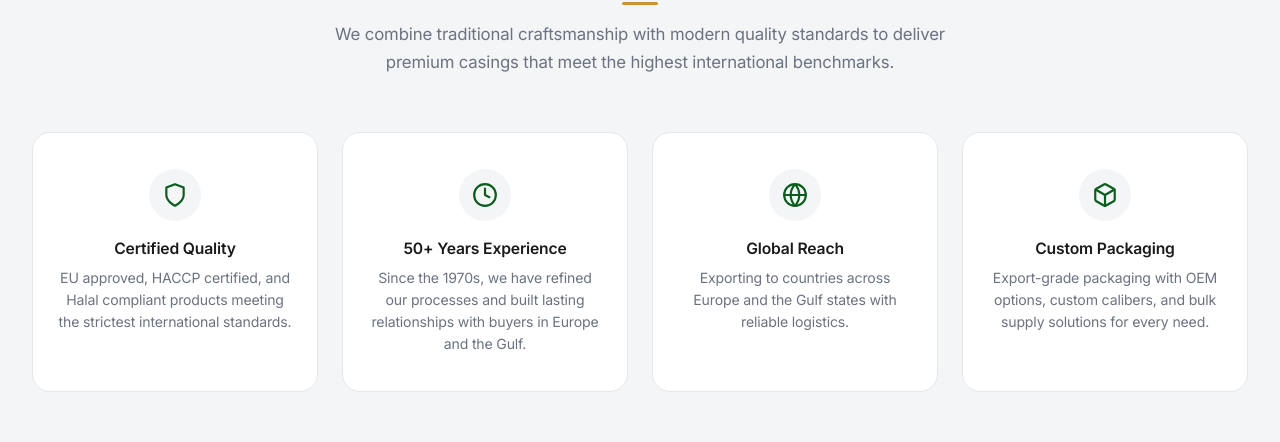
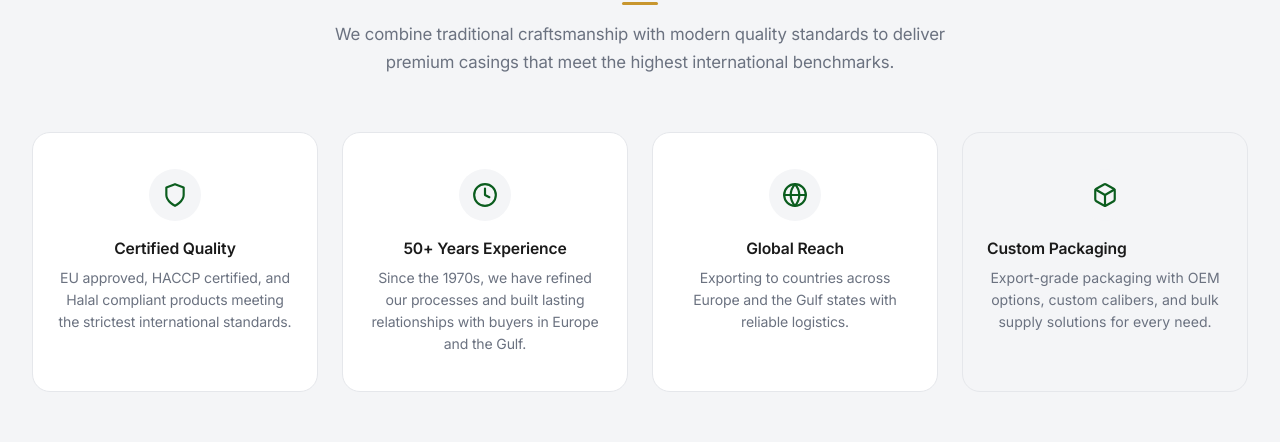
Before and after one commit to shahidenterprises/shahid-enterprises-2.0, a Next.js app: page / in a window 1280 px wide. Shown: the part 1180-1622 px from the top of the page. Built offline with nearby package versions, Linux system fonts and the light colour scheme; no server answers; a web font is replaced by a local one.

Commit message:
Update FBR logo and make homepage value prop cards interactive

```diff
--- a/src/app/Home.module.css
+++ b/src/app/Home.module.css
@@ -161,6 +161,11 @@
   display: flex;
   flex-direction: column;
   height: 100%;
+  cursor: pointer;
+  text-decoration: none;
+  color: inherit;
+  width: 100%;
+  border: 1px solid var(--color-border-light);
 }
 
 .whyCard:hover {
--- a/src/app/page.tsx
+++ b/src/app/page.tsx
@@ -32,8 +32,7 @@ import StatCounter from '@/components/StatCounter';
 import TestimonialCard from '@/components/TestimonialCard';
 import CertificationStrip from '@/components/CertificationStrip';
 import { EUFlag, UAEFlag } from '@/components/MarketIcons';
-
-const testimonials = [
+import WhyChooseUsGrid from '@/components/WhyChooseUsGrid';const testimonials = [
   {
     text: "Shahid Enterprises has been our trusted supplier for over 8 years. Their casings are consistently high quality and meet all EU standards. Highly recommended for any serious meat processor.",
     author: "Hans Mueller",
@@ -121,52 +120,7 @@ export default function HomePage() {
               subtitle="We combine traditional craftsmanship with modern quality standards to deliver premium casings that meet the highest international benchmarks."
             />
           </AnimatedSection>
-          <div className={styles.whyGrid}>
-            <AnimatedSection delay={0}>
-              <div className={styles.whyCard}>
-                <div className={styles.whyIcon}>
-                  <svg width="26" height="26" viewBox="0 0 24 24" fill="none" stroke="currentColor" strokeWidth="2" strokeLinecap="round" strokeLinejoin="round">
-                    <path d="M12 22s8-4 8-10V5l-8-3-8 3v7c0 6 8 10 8 10z"/>
-                  </svg>
-                </div>
-                <h3>Certified Quality</h3>
-                <p>EU approved, HACCP certified, and Halal compliant products meeting the strictest international standards.</p>
-              </div>
-            </AnimatedSection>
-            <AnimatedSection delay={100}>
-              <div className={styles.whyCard}>
-                <div className={styles.whyIcon}>
-                  <svg width="26" height="26" viewBox="0 0 24 24" fill="none" stroke="currentColor" strokeWidth="2" strokeLinecap="round" strokeLinejoin="round">
-                    <circle cx="12" cy="12" r="10"/><path d="M12 6v6l4 2"/>
-                  </svg>
-                </div>
-                <h3>50+ Years Experience</h3>
-                <p>Since the 1970s, we have refined our processes and built lasting relationships with buyers in Europe and the Gulf.</p>
-              </div>
-            </AnimatedSection>
-            <AnimatedSection delay={200}>
-              <div className={styles.whyCard}>
-                <div className={styles.whyIcon}>
-                  <svg width="26" height="26" viewBox="0 0 24 24" fill="none" stroke="currentColor" strokeWidth="2" strokeLinecap="round" strokeLinejoin="round">
-                    <circle cx="12" cy="12" r="10"/><line x1="2" y1="12" x2="22" y2="12"/><path d="M12 2a15.3 15.3 0 014 10 15.3 15.3 0 01-4 10 15.3 15.3 0 01-4-10 15.3 15.3 0 014-10z"/>
-                  </svg>
-                </div>
-                <h3>Global Reach</h3>
-                <p>Exporting to countries across Europe and the Gulf states with reliable logistics.</p>
-              </div>
-            </AnimatedSection>
-            <AnimatedSection delay={300}>
-              <div className={styles.whyCard}>
-                <div className={styles.whyIcon}>
-                  <svg width="26" height="26" viewBox="0 0 24 24" fill="none" stroke="currentColor" strokeWidth="2" strokeLinecap="round" strokeLinejoin="round">
-                    <path d="M21 16V8a2 2 0 00-1-1.73l-7-4a2 2 0 00-2 0l-7 4A2 2 0 003 8v8a2 2 0 001 1.73l7 4a2 2 0 002 0l7-4A2 2 0 0021 16z"/><polyline points="3.27 6.96 12 12.01 20.73 6.96"/><line x1="12" y1="22.08" x2="12" y2="12"/>
-                  </svg>
-                </div>
-                <h3>Custom Packaging</h3>
-                <p>Export-grade packaging with OEM options, custom calibers, and bulk supply solutions for every need.</p>
-              </div>
-            </AnimatedSection>
-          </div>
+          <WhyChooseUsGrid />
         </div>
       </section>
 
--- a/src/components/CertificationStrip.tsx
+++ b/src/components/CertificationStrip.tsx
@@ -70,9 +70,7 @@ export default function CertificationStrip() {
               style={{ cursor: 'pointer', background: 'none', border: 'none', padding: 0 }}
             >
               <div className={styles.certStripIcon}>
-                <svg width="20" height="20" viewBox="0 0 24 24" fill="none" stroke="currentColor" strokeWidth="2">
-                  <rect width="18" height="18" x="3" y="3" rx="2"/><path d="m9 12 2 2 4-4"/>
-                </svg>
+                <img src="/images/fbr_logo.svg" alt="FBR Approved" width="20" height="20" />
               </div>
               <span>FBR Approved</span>
             </button>
--- /dev/null
+++ b/src/components/WhyChooseUsGrid.tsx
@@ -0,0 +1,93 @@
+'use client';
+
+import React, { useState } from 'react';
+import Link from 'next/link';
+import styles from '../app/Home.module.css';
+import AnimatedSection from './AnimatedSection';
+import CertificateModal from './CertificateModal';
+import ContactForm from './ContactForm';
+
+export default function WhyChooseUsGrid() {
+  const [isContactModalOpen, setIsContactModalOpen] = useState(false);
+
+  const cards = [
+    {
+      delay: 0,
+      href: '/certifications',
+      icon: (
+        <svg width="26" height="26" viewBox="0 0 24 24" fill="none" stroke="currentColor" strokeWidth="2" strokeLinecap="round" strokeLinejoin="round">
+          <path d="M12 22s8-4 8-10V5l-8-3-8 3v7c0 6 8 10 8 10z"/>
+        </svg>
+      ),
+      title: 'Certified Quality',
+      desc: 'EU approved, HACCP certified, and Halal compliant products meeting the strictest international standards.',
+    },
+    {
+      delay: 100,
+      href: '/about',
+      icon: (
+        <svg width="26" height="26" viewBox="0 0 24 24" fill="none" stroke="currentColor" strokeWidth="2" strokeLinecap="round" strokeLinejoin="round">
+          <circle cx="12" cy="12" r="10"/><path d="M12 6v6l4 2"/>
+        </svg>
+      ),
+      title: '50+ Years Experience',
+      desc: 'Since the 1970s, we have refined our processes and built lasting relationships with buyers in Europe and the Gulf.',
+    },
+    {
+      delay: 200,
+      href: '/export-markets',
+      icon: (
+        <svg width="26" height="26" viewBox="0 0 24 24" fill="none" stroke="currentColor" strokeWidth="2" strokeLinecap="round" strokeLinejoin="round">
+          <circle cx="12" cy="12" r="10"/><line x1="2" y1="12" x2="22" y2="12"/><path d="M12 2a15.3 15.3 0 014 10 15.3 15.3 0 01-4 10 15.3 15.3 0 01-4-10 15.3 15.3 0 014-10z"/>
+        </svg>
+      ),
+      title: 'Global Reach',
+      desc: 'Exporting to countries across Europe and the Gulf states with reliable logistics.',
+    },
+    {
+      delay: 300,
+      onClick: () => setIsContactModalOpen(true),
+      icon: (
+        <svg width="26" height="26" viewBox="0 0 24 24" fill="none" stroke="currentColor" strokeWidth="2" strokeLinecap="round" strokeLinejoin="round">
+          <path d="M21 16V8a2 2 0 00-1-1.73l-7-4a2 2 0 00-2 0l-7 4A2 2 0 003 8v8a2 2 0 001 1.73l7 4a2 2 0 002 0l7-4A2 2 0 0021 16z"/><polyline points="3.27 6.96 12 12.01 20.73 6.96"/><line x1="12" y1="22.08" x2="12" y2="12"/>
+        </svg>
+      ),
+      title: 'Custom Packaging',
+      desc: 'Export-grade packaging with OEM options, custom calibers, and bulk supply solutions for every need.',
+    },
+  ];
+
+  return (
+    <>
+      <div className={styles.whyGrid}>
+        {cards.map((card, index) => (
+          <AnimatedSection key={index} delay={card.delay}>
+            {card.href ? (
+              <Link href={card.href} className={styles.whyCard}>
+                <div className={styles.whyIcon}>{card.icon}</div>
+                <h3>{card.title}</h3>
+                <p>{card.desc}</p>
+              </Link>
+            ) : (
+              <button onClick={card.onClick} className={styles.whyCard} style={{ textAlign: 'center', width: '100%', background: 'none', cursor: 'pointer' }}>
+                <div className={styles.whyIcon}>{card.icon}</div>
+                <h3>{card.title}</h3>
+                <p>{card.desc}</p>
+              </button>
+            )}
+          </AnimatedSection>
+        ))}
+      </div>
+
+      <CertificateModal
+        isOpen={isContactModalOpen}
+        onClose={() => setIsContactModalOpen(false)}
+      >
+        <div style={{ padding: '1rem' }}>
+          <h2 style={{ textAlign: 'center', marginBottom: '1.5rem', fontSize: '1.8rem', letterSpacing: '-0.02em' }}>Inquire About Custom Packaging</h2>
+          <ContactForm />
+        </div>
+      </CertificateModal>
+    </>
+  );
+}
```
Also changed, not shown: public/images/fbr_logo.svg (added).
